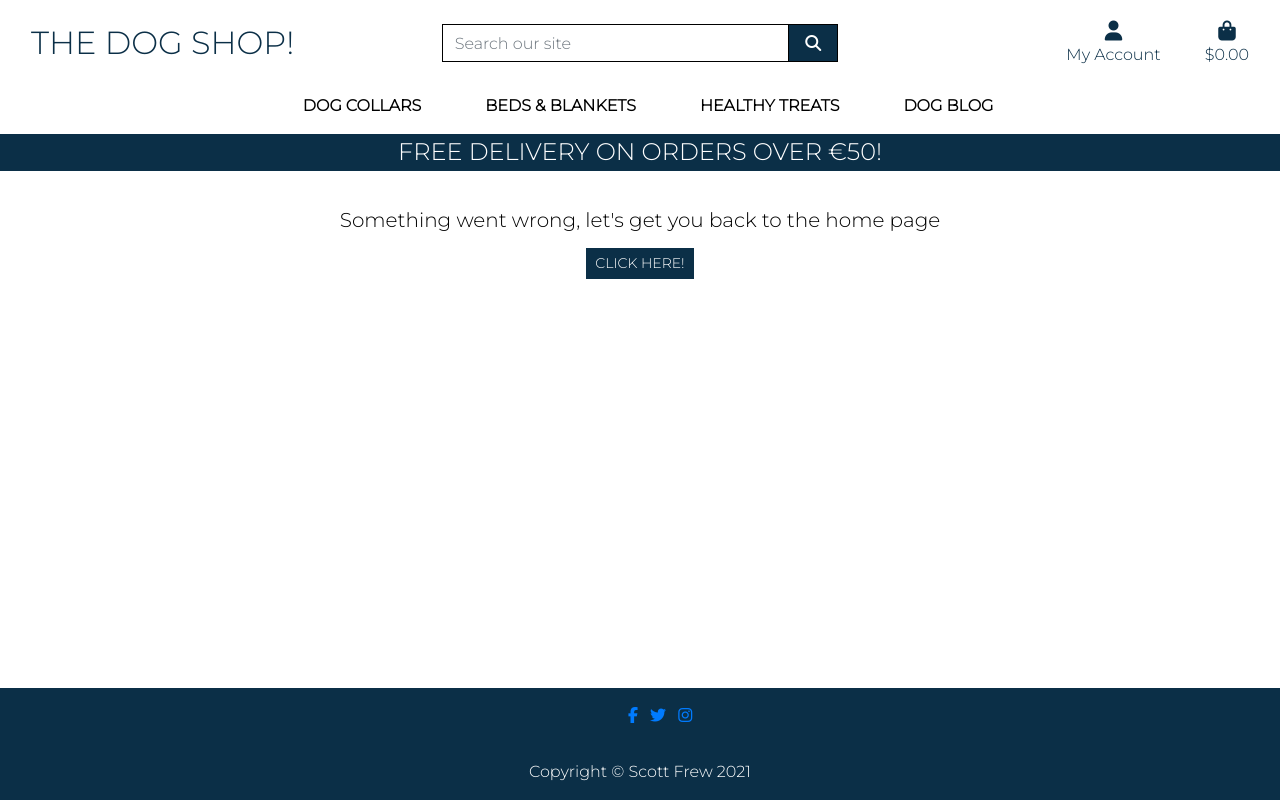
After one commit to scotty-james/Doggy-And-Soul--MS4, a Django app: template templates/500.html in a window 1280 px wide. The commit adds this page. Run offline with Django 3.2, Linux system fonts and the light colour scheme; the template is opened without the code that fills it, so the values that code supplies are empty; some libraries are stand-ins or nearby versions.

Commit message:
fix bug in profile view preventing profile update, add custom 404,500 pages

```diff
--- a/checkout/templates/checkout/checkout_success.html
+++ b/checkout/templates/checkout/checkout_success.html
@@ -192,7 +192,7 @@
             </div>
         </div>
     </div>
-    <div class="row">
+    <div class="row container-pd">
         <div class="col-12 col-lg-7 text-right">
             {% if from_profile %}
             <a href="{% url 'profile' %}" class="btn btn-blue rounded-0 my-2">
@@ -206,7 +206,7 @@
                 <span class="icon mr-2">
                     <i class="fas fa-gifts"></i>
                 </span>
-                <span class="text-uppercase">Back to Store!</span>
+                <span class="text-uppercase mb-5">Back to Store!</span>
             </a>
             {% endif %}
         </div>
--- a/doggy_and_soul/settings.py
+++ b/doggy_and_soul/settings.py
@@ -25,6 +25,7 @@ SECRET_KEY = os.environ.get('SECRET_KEY')
 
 # SECURITY WARNING: don't run with debug turned on in production!
 DEBUG = 'DEVELOPMENT' in os.environ
+# DEBUG = True
 
 ALLOWED_HOSTS = ['the-dog-shop.herokuapp.com', 'localhost']
 
--- a/home/templates/home/index.html
+++ b/home/templates/home/index.html
@@ -24,4 +24,5 @@
     </div>
 </div>
 
+
 {% endblock %}
--- a/profiles/views.py
+++ b/profiles/views.py
@@ -22,8 +22,9 @@ def profile(request):
             messages.error(request, 'Update failed. Please ensure the form is valid.')
     else:
         form = UserProfileForm(instance=profile)
-        orders = profile.orders.all()
-        posts = Post.objects.filter(status=0).order_by('-created_on')
+
+    orders = profile.orders.all()
+    posts = Post.objects.filter(status=0).order_by('-created_on')
 
     template = 'profiles/profile.html'
     context = {
--- /dev/null
+++ b/templates/500.html
@@ -0,0 +1,21 @@
+{% extends "base.html" %}
+
+{% block page_header %}
+    <div class="container header-container">
+        <div class="row">
+            <div class="col"></div>
+        </div>
+    </div>
+{% endblock %}
+
+{% block content %}
+    <div class="container">
+        <div class="overlay"></div>
+        <div class="row justify-content-center text-center">
+            <div class="col">
+                <h4 class="mt-5">Something went wrong, let's get you back to the home page</h4>
+                <p class="mt-3"><a href="{% url 'home' %}" class="btn btn-sm btn-blue rounded-0 text-uppercase">Click here!</a></p>
+            </div>
+        </div>
+    </div>
+{% endblock %}
```
Also changed, not shown: templates/404.html (added, +21 -0 lines).
